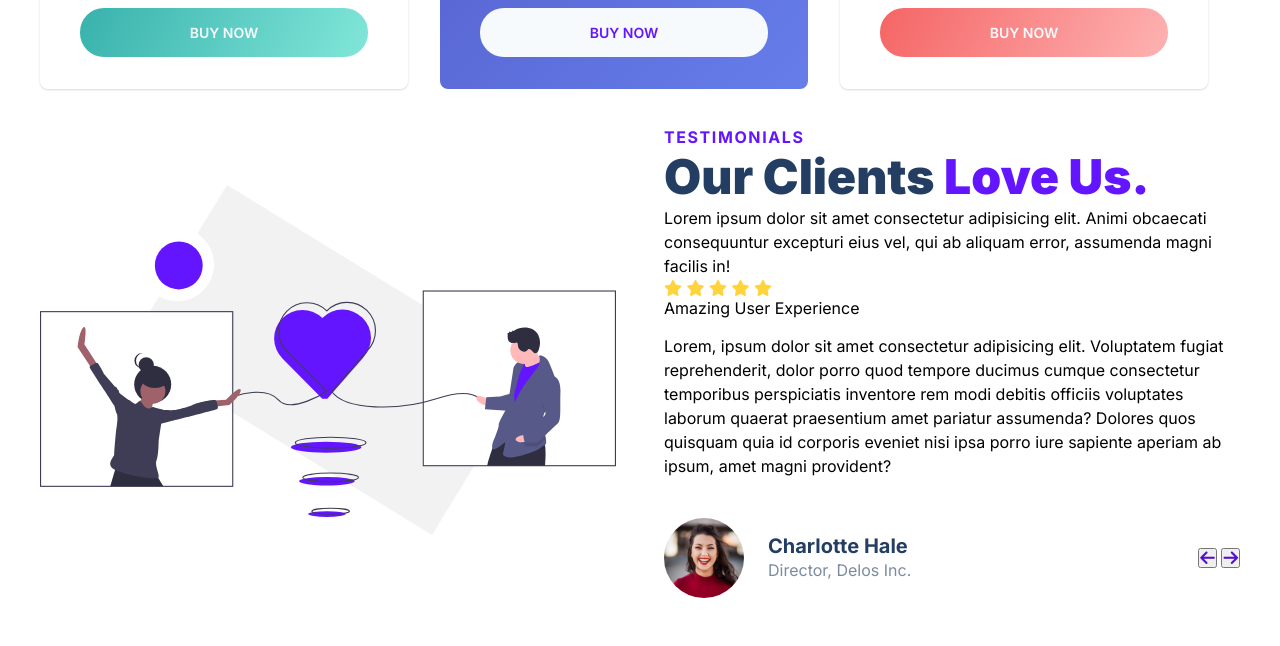
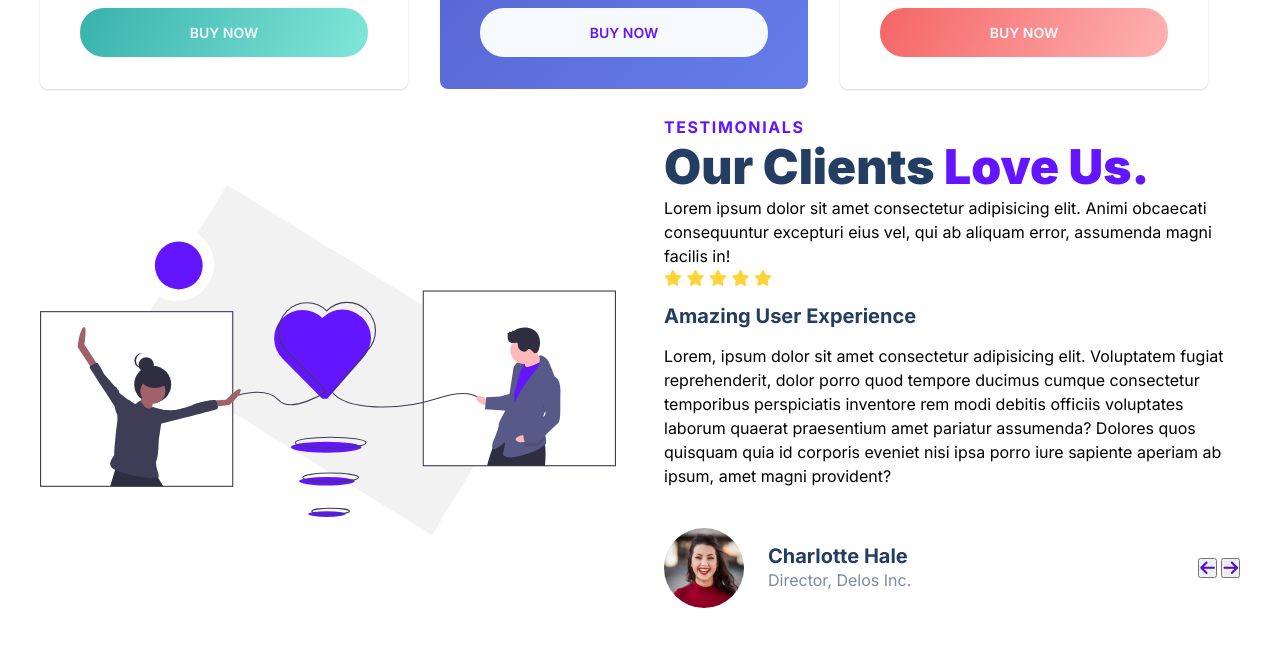
Before and after one commit to ptrsym/FES-solo-recreation, a plain HTML site: page index.html in a window 1280 px wide. Shown: the part 4691-5337 px from the top of the page. Drawn offline with Linux system fonts and the light colour scheme.

Commit message:
more testimonial updates

```diff
--- a/styles.css
+++ b/styles.css
@@ -745,6 +745,13 @@ TESTIMONIALS
   margin-top: 30px;
 }
 
+.rating__heading {
+    margin-top: 16px;
+    font-size: 20px;
+    color: #243e63;
+    font-weight: 700;
+}
+
 .rating__description {
     margin: 16px 0 40px;
 }
```
